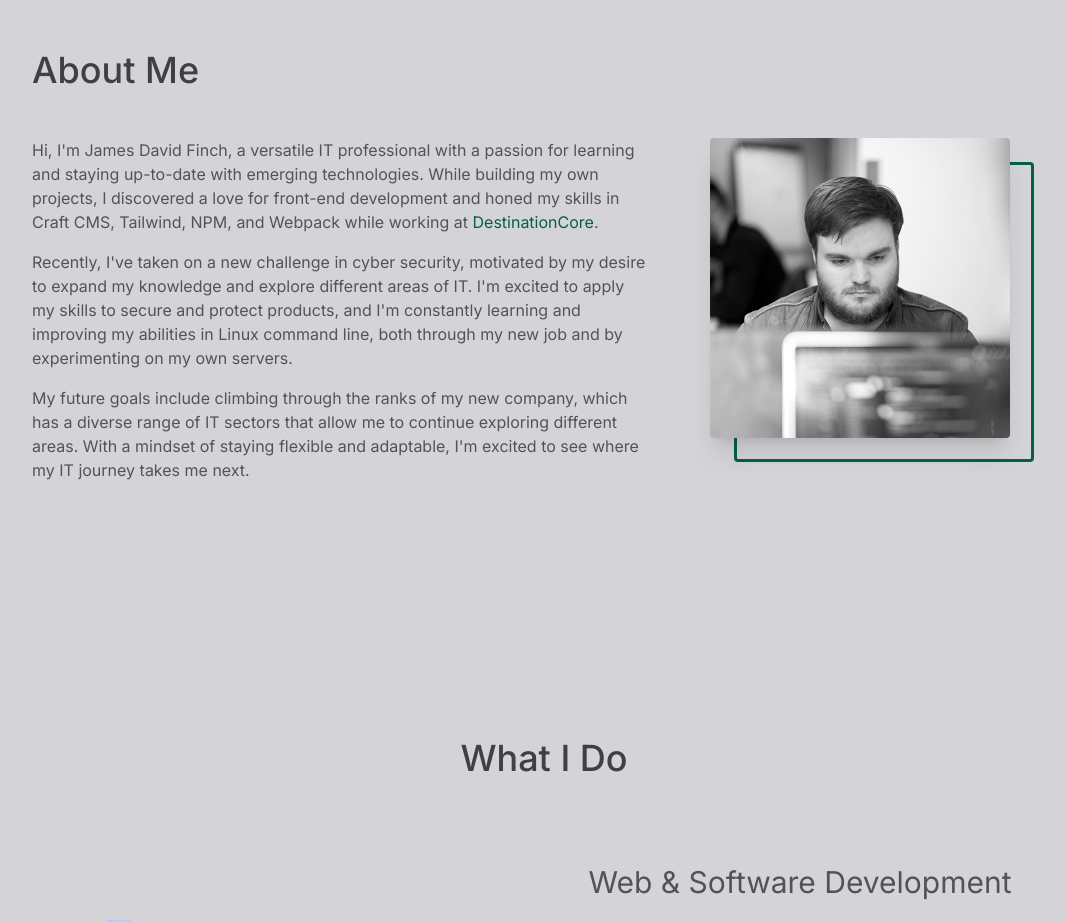
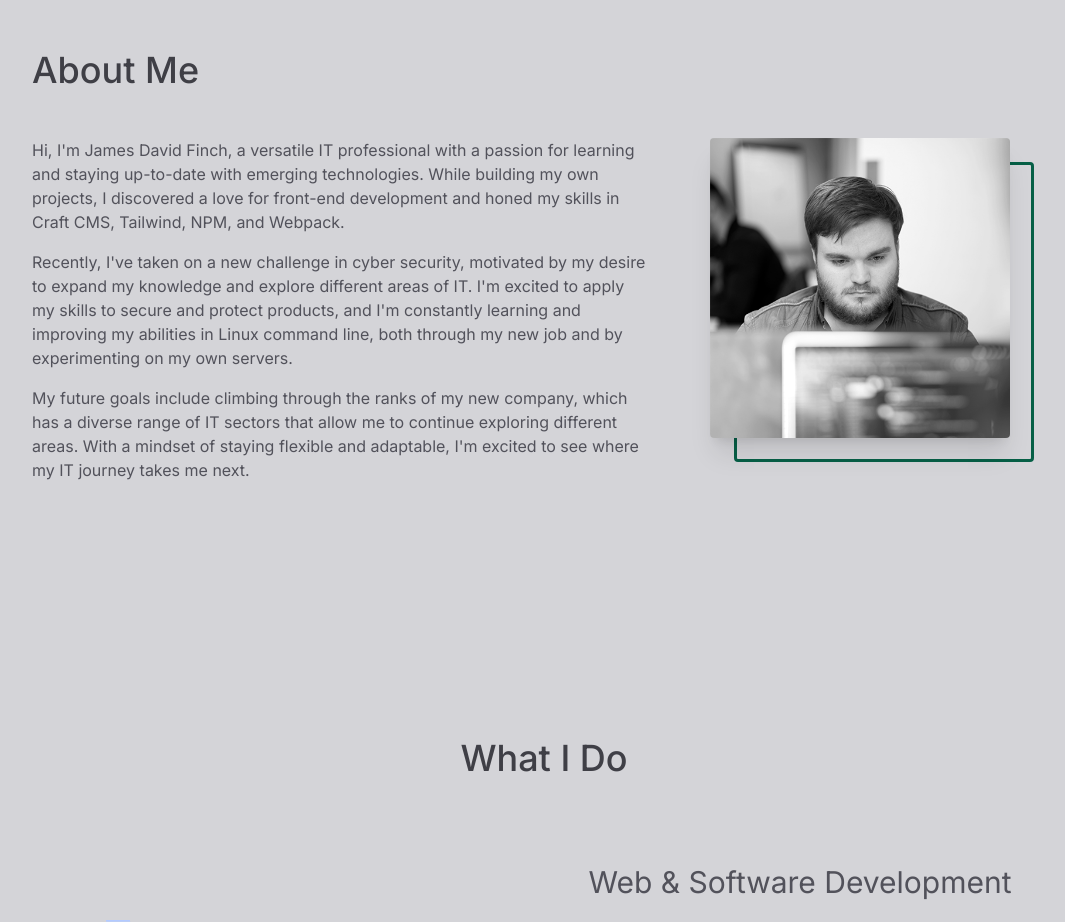
Before and after one commit to JamsRepos/jdf.gg, a Next.js app: page / in a window 1280 px wide. Shown: the part 900-1822 px from the top of the page, without its empty margins (96-1161 px from the left). Built offline with nearby package versions, Linux system fonts and the light colour scheme.

Commit message:
Remove mention of the agency.

```diff
--- a/src/containers/About.tsx
+++ b/src/containers/About.tsx
@@ -23,15 +23,7 @@ const About = () => {
             Hi, I'm {author.name}, a versatile IT professional with a passion for
             learning and staying up-to-date with emerging technologies. While
             building my own projects, I discovered a love for front-end development
-            and honed my skills in Craft CMS, Tailwind, NPM, and Webpack while
-            working at &#8203;
-            <Link
-              href="https://destinationcore.com/"
-              target="_blank"
-              className="text-accent"
-            >
-              DestinationCore
-            </Link>.
+            and honed my skills in Craft CMS, Tailwind, NPM, and Webpack.
           </p>
 
           <p>
```
